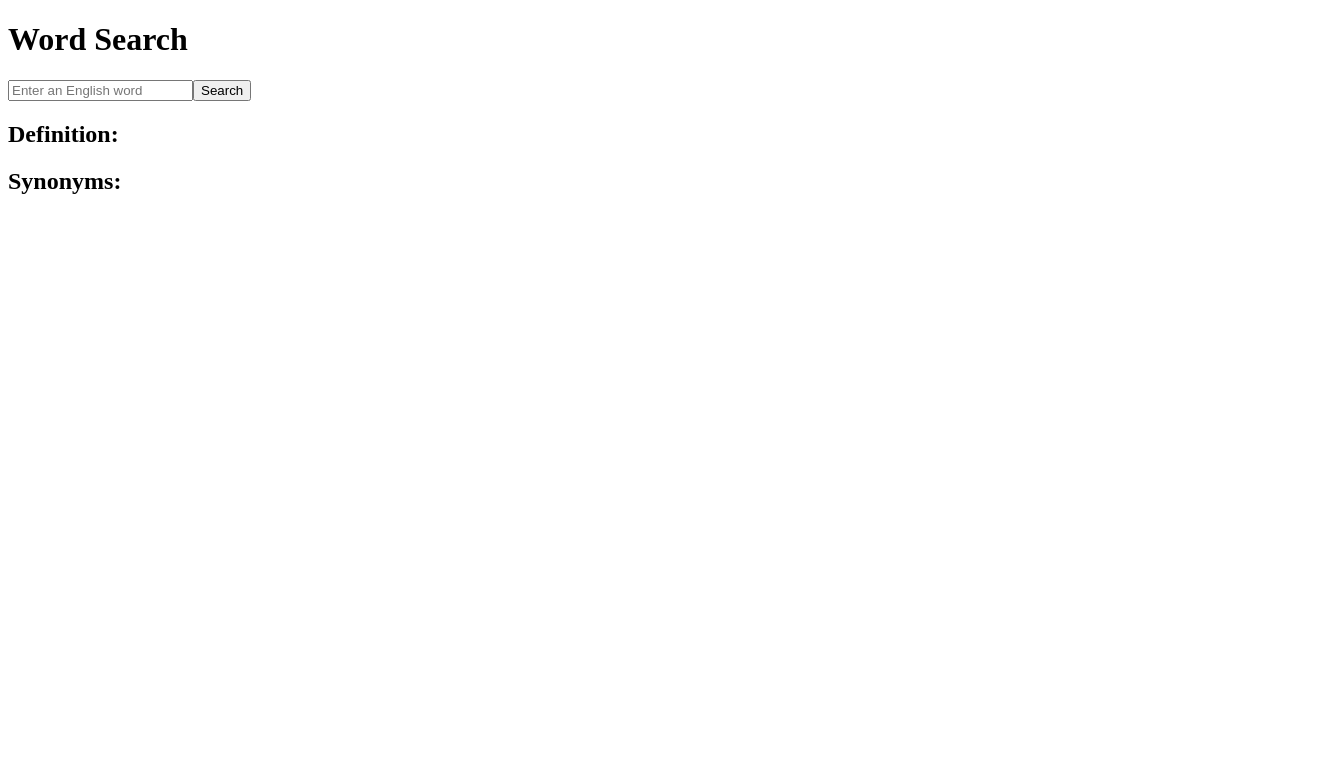
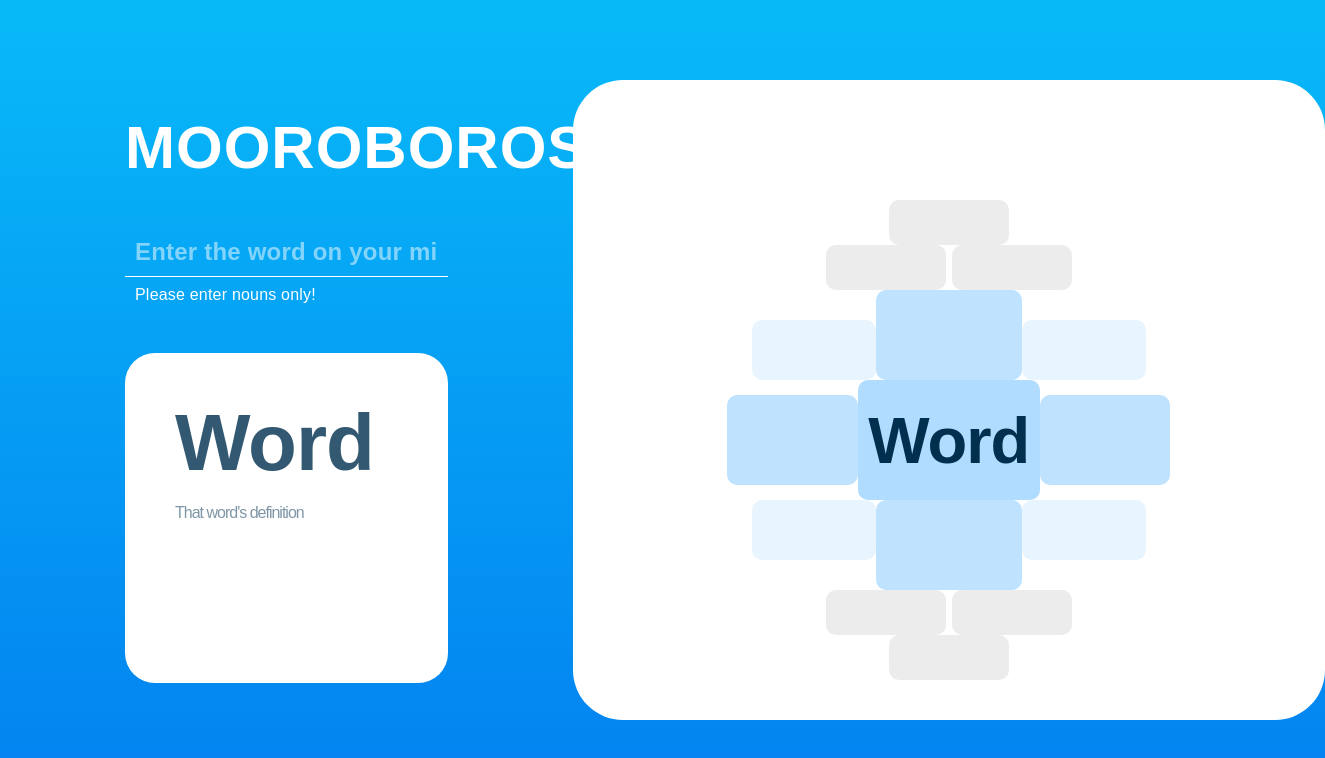
Before and after one commit to jen807/Mooroboros, a React (Create React App) app: page / in a window 1280 px wide. Shown: the top 758 px of the page, 1325 px wide, since content can reach past the window. Built offline with nearby package versions, Linux system fonts and the light colour scheme; no server answers.

Commit message:
set api main

```diff
--- a/src/App.js
+++ b/src/App.js
@@ -8,11 +8,9 @@ const App = () => {
   const [synonyms, setSynonyms] = useState([]);
 
   const handleSearch = async () => {
-    // 사전 정의 가져오기
     const fetchedDefinition = await fetchDefinition(input);
     setDefinition(fetchedDefinition);
 
-    // 유의어 가져오기
     const fetchedSynonyms = await fetchSynonyms(input);
     setSynonyms(fetchedSynonyms);
   };
@@ -27,6 +25,10 @@ const App = () => {
         placeholder="Enter an English word"
       />
       <button onClick={handleSearch}>Search</button>
+      <div>
+        <h2>Your Word:</h2>
+        <p>{definition}</p>
+      </div>
       <div>
         <h2>Definition:</h2>
         <p>{definition}</p>
--- /dev/null
+++ b/src/GlobalStyled.js
@@ -0,0 +1,32 @@
+import { createGlobalStyle } from "styled-components";
+import reset from "styled-reset";
+
+export const mainStyle = {
+  pcPadding: "10%",
+  moPadding: "20px",
+};
+
+export const GlobalStyled = createGlobalStyle`
+${reset}
+
+*{
+    box-sizing: border-box;
+}
+
+body{
+    font-family: "Noto Sans KR", sans-serif;
+    letter-spacing: -1px;
+    background: linear-gradient(to bottom, #08BAF8, #0381F0);
+    color: white;
+}
+
+img{
+    display: block;
+    width: 100%;
+}
+
+a{
+    text-decoration: none;
+}
+
+`;
--- a/src/api.js
+++ b/src/api.js
@@ -1,11 +1,9 @@
-// api.js
 export const fetchDefinition = async (word) => {
   try {
     const response = await fetch(
       `https://api.dictionaryapi.dev/api/v2/entries/en/${word}`
     );
     const data = await response.json();
-    // 첫 번째 뜻만 반환
     return (
       data[0]?.meanings[0]?.definitions[0]?.definition ||
       "Definition not found."
@@ -22,7 +20,7 @@ export const fetchSynonyms = async (word) => {
       `https://api.datamuse.com/words?rel_syn=${word}`
     );
     const data = await response.json();
-    return data.map((synonym) => synonym.word); // 유의어 리스트만 반환
+    return data.map((synonym) => synonym.word);
   } catch (error) {
     console.error("Datamuse API 요청 오류:", error);
     return [];
--- a/src/index.js
+++ b/src/index.js
@@ -1,10 +1,14 @@
 import React from "react";
 import ReactDOM from "react-dom/client";
-import App from "./App";
+// import App from "./App";
+import Home from "./pages/Home/Home";
+import { GlobalStyled } from "./GlobalStyled";
+// import WordCloudWrap from "./pages/Home/components/WordCloudWrap";
 
 const root = ReactDOM.createRoot(document.getElementById("root"));
 root.render(
   <React.StrictMode>
-    <App />
+    <GlobalStyled />
+    <Home />
   </React.StrictMode>
 );
--- /dev/null
+++ b/src/pages/Home/Home.js
@@ -0,0 +1,132 @@
+import styled from "styled-components";
+import WordCloudWrap from "./components/WordCloudWrap";
+// import { useFormState } from "react-hook-form";
+import { useState } from "react";
+import { fetchDefinition, fetchSynonyms } from "../../api";
+
+const Container = styled.section`
+  max-width: 1920px;
+  width: 100%;
+  height: 100vh;
+  padding: 80px 80px 80px 125px;
+  display: flex;
+  justify-content: space-between;
+  align-items: center;
+`;
+const LeftCon = styled.div`
+  width: 30%;
+  margin-right: 125px;
+  display: flex;
+  flex-direction: column;
+  justify-content: space-between;
+  h3 {
+    font-size: 60px;
+    font-weight: 900;
+    color: #fff;
+    letter-spacing: 1px;
+  }
+`;
+const SubmitWrap = styled.div`
+  margin-top: 50px;
+  margin-bottom: 50px;
+  p {
+    margin-left: 10px;
+    margin-top: 10px;
+    font-size: 16px;
+    letter-spacing: 0.2px;
+  }
+`;
+const Form = styled.form`
+  input {
+    all: unset;
+    width: 100%;
+    border-bottom: 1px solid #fff;
+    padding: 10px;
+    box-sizing: border-box;
+    font-weight: 800;
+    font-size: 24px;
+    letter-spacing: 0.2px;
+
+    &::placeholder {
+      color: #fff;
+      opacity: 0.5;
+    }
+  }
+`;
+const WordViewWrap = styled.div`
+  width: 100%;
+  height: 330px;
+  background-color: white;
+  border-radius: 30px;
+  display: flex;
+  justify-content: flex-start;
+  flex-direction: column;
+  padding: 50px;
+`;
+const Word = styled.h2`
+  color: #00304e;
+  opacity: 0.8;
+  font-size: 80px;
+  font-weight: 900;
+  margin-bottom: 20px;
+`;
+const Definition = styled.p`
+  color: #00304e;
+  opacity: 0.5;
+  line-height: 20px;
+  font-weight: 500;
+`;
+const RightCon = styled.div`
+  padding: 120px 130px;
+  width: 70%;
+  height: 100%;
+  background-color: white;
+  border-radius: 50px;
+`;
+
+const Home = () => {
+  const [input, setInput] = useState("");
+  const [word, setWord] = useState("Word");
+  const [definition, setDefinition] = useState("That word's definition");
+  const [relatedWords, setRelatedWords] = useState([]);
+
+  const handleSearch = async (e) => {
+    e.preventDefault();
+    if (!input) return;
+
+    const def = await fetchDefinition(input);
+    const synonyms = await fetchSynonyms(input);
+
+    setWord(input);
+    setDefinition(def);
+    setRelatedWords(synonyms);
+  };
+
+  return (
+    <Container>
+      <LeftCon>
+        <h3>MOOROBOROS</h3>
+        <SubmitWrap>
+          <Form onSubmit={handleSearch}>
+            <input
+              type="text"
+              value={input}
+              onChange={(e) => setInput(e.target.value)}
+              placeholder="Enter the word on your mind!"
+            />
+          </Form>
+          <p>Please enter nouns only!</p>
+        </SubmitWrap>
+        <WordViewWrap>
+          <Word>{word}</Word>
+          <Definition>{definition}</Definition>
+        </WordViewWrap>
+      </LeftCon>
+      <RightCon>
+        <WordCloudWrap initialWord={word} fetchSynonyms={fetchSynonyms} />
+      </RightCon>
+    </Container>
+  );
+};
+
+export default Home;
--- /dev/null
+++ b/src/pages/Home/components/WordCloudWrap.js
@@ -0,0 +1,173 @@
+import { useEffect, useState } from "react";
+import styled from "styled-components";
+
+const WordCloudContainer = styled.section`
+  width: 100%;
+  height: 100%;
+  display: flex;
+  flex-direction: column;
+  justify-content: space-between;
+  align-items: center;
+`;
+const Wrap1 = styled.div`
+  width: 50%;
+  display: flex;
+  flex-direction: column;
+  justify-content: space-between;
+  align-items: center;
+`;
+const BottomWrap = styled.div`
+  width: 100%;
+  display: flex;
+  justify-content: space-between;
+  align-items: center;
+`;
+const Wrap2 = styled.div`
+  width: 80%;
+  display: flex;
+  justify-content: space-between;
+  align-items: flex-end;
+`;
+const Wrap3 = styled.div`
+  width: 90%;
+  display: flex;
+  justify-content: space-between;
+  align-items: center;
+`;
+const Wrap4 = styled.div`
+  width: 80%;
+  display: flex;
+  justify-content: space-between;
+  align-items: flex-start;
+`;
+const Wrap5 = styled.div`
+  width: 50%;
+  display: flex;
+  flex-direction: column;
+  justify-content: space-between;
+  align-items: center;
+`;
+const TopWrap = styled.div`
+  width: 100%;
+  display: flex;
+  justify-content: space-between;
+  align-items: center;
+`;
+
+const Main = styled.div`
+  width: 280px;
+  height: 120px;
+  background-color: #b0dcff;
+  font-size: 65px;
+  font-weight: 900;
+  border-radius: 10px;
+  color: #00304e;
+  text-align: center;
+  display: flex;
+  align-items: center;
+  justify-content: center;
+`;
+const Con1 = styled.div`
+  width: 200px;
+  height: 90px;
+  border-radius: 10px;
+  background-color: #bfe3ff;
+  font-size: 40px;
+  font-weight: 600;
+  color: #5a84a1;
+  text-align: center;
+  display: flex;
+  align-items: center;
+  justify-content: center;
+`;
+const Con2 = styled.div`
+  width: 170px;
+  height: 60px;
+  border-radius: 10px;
+  background-color: #e8f5ff;
+  font-size: 28px;
+  font-weight: 500;
+  color: #6d8ca1;
+  text-align: center;
+  display: flex;
+  align-items: center;
+  justify-content: center;
+`;
+const Con3 = styled.div`
+  width: 120px;
+  height: 45px;
+  border-radius: 10px;
+  background-color: #ececec;
+  font-size: 20px;
+  font-weight: 400;
+  color: #8a8a8a;
+  text-align: center;
+  display: flex;
+  align-items: center;
+  justify-content: center;
+`;
+
+const WordCloudWrap = ({ initialWord, fetchSynonyms }) => {
+  const [mainWord, setMainWord] = useState(initialWord);
+  const [relatedWords, setRelatedWords] = useState([]);
+
+  useEffect(() => {
+    const fetchRelatedWords = async () => {
+      const synonyms = await fetchSynonyms(mainWord);
+      setRelatedWords(synonyms);
+    };
+    fetchRelatedWords();
+  }, [mainWord, fetchSynonyms]);
+
+  const ClickHandler = (e) => {
+    const clickedWord = e.target.innerText;
+    setMainWord(clickedWord);
+    if (onWordClick) {
+      onWordClick(clickedWord);
+    }
+  };
+
+  const con1Words = relatedWords.slice(0, 4);
+  const con2Words = relatedWords.slice(4, 8);
+  const con3Words = relatedWords.slice(8, 14);
+
+  return (
+    <WordCloudContainer>
+      <Wrap1>
+        <Con3 onClick={ClickHandler}>{con3Words[0]}</Con3>
+        <BottomWrap>
+          <Con3 onClick={ClickHandler}>{con3Words[1]}</Con3>
+          <Con3 onClick={ClickHandler}>{con3Words[2]}</Con3>
+        </BottomWrap>
+      </Wrap1>
+
+      <Wrap2>
+        <Con2 onClick={ClickHandler}>{con2Words[0]}</Con2>
+        <Con1 onClick={ClickHandler}>{con1Words[0]}</Con1>
+        <Con2 onClick={ClickHandler}>{con2Words[1]}</Con2>
+      </Wrap2>
+
+      <Wrap3>
+        <Con1 onClick={ClickHandler}>{con1Words[1]}</Con1>
+        <Main>{mainWord}</Main>
+        <Con1 onClick={ClickHandler}>{con1Words[2]}</Con1>
+      </Wrap3>
+
+      <Wrap4>
+        <Con2 onClick={ClickHandler}>{con2Words[2]}</Con2>
+        <Con1 onClick={ClickHandler}>{con1Words[3]}</Con1>
+        <Con2 onClick={ClickHandler}>{con2Words[3]}</Con2>
+      </Wrap4>
+
+      <Wrap5>
+        <TopWrap>
+          <Con3 onClick={ClickHandler}>{con3Words[3]}</Con3>
+          <Con3 onClick={ClickHandler}>{con3Words[4]}</Con3>
+        </TopWrap>
+        <Con3 onClick={ClickHandler}>{con3Words[5]}</Con3>
+      </Wrap5>
+    </WordCloudContainer>
+  );
+};
+
+export default WordCloudWrap;
```
Also changed, not shown: src/Router.js (+14 -7 lines), src/pages/PageNotFound.js (added, +9 -0 lines).
